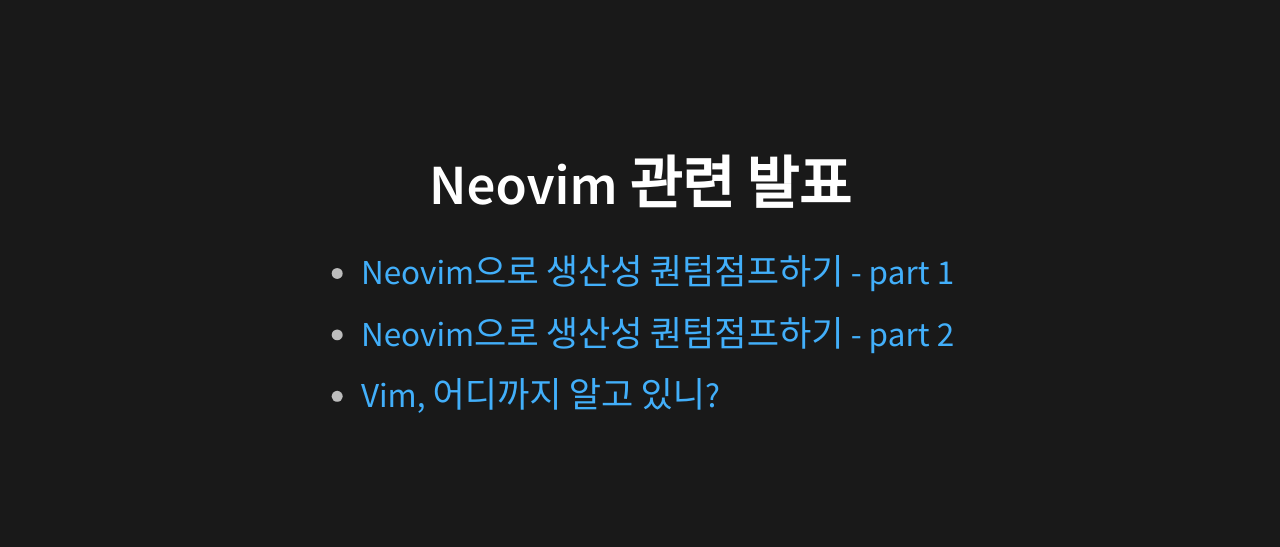
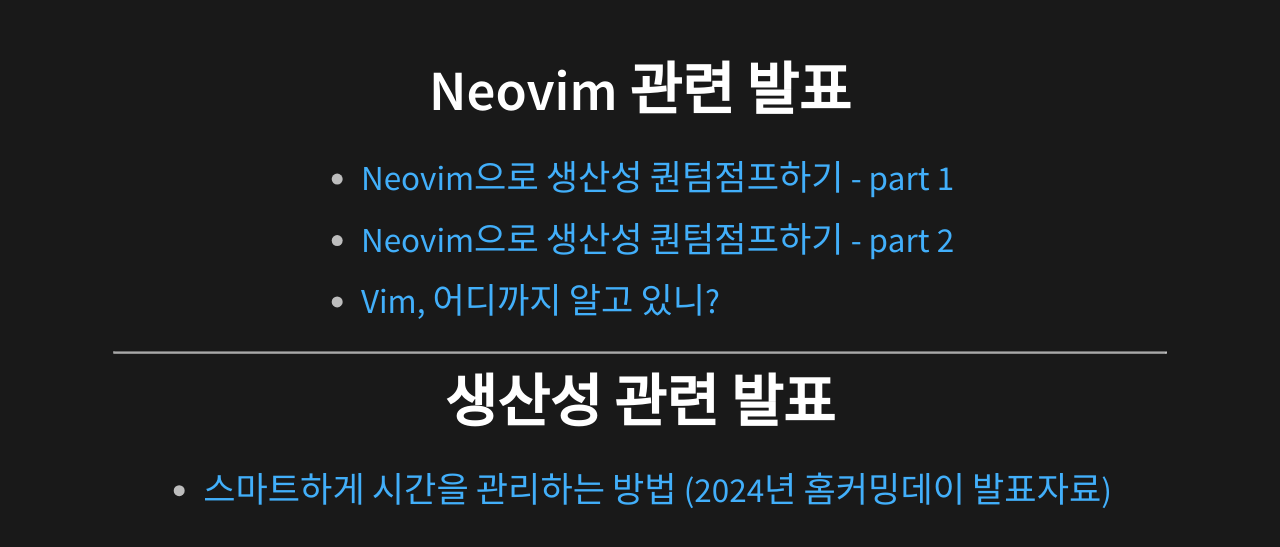
Before and after one commit to kodingwarrior/slides, a website: page index.html in a window 1280 px wide. Shown: the part 109-656 px from the top of the page. Drawn offline with Linux system fonts and the light colour scheme.

Commit message:
Add new slide on time management for 2024 Homecoming Day
* Added a link to a presentation on smart time management techniques

```diff
--- a/index.html
+++ b/index.html
@@ -16,12 +16,18 @@
 	<body>
 		<div class="reveal">
 			<div class="slides">
-				<section data-markdown>
+				<section data-markdown data-separator="^\n---\n$">
 				# Neovim 관련 발표
 
 				* [Neovim으로 생산성 퀀텀점프하기 - part 1](https://kodingwarrior.github.io/wiki/appendix/excelcon-2nd/)
 				* [Neovim으로 생산성 퀀텀점프하기 - part 2](/boosting-productivity-part-2.html)
 				* [Vim, 어디까지 알고 있니?](https://docs.google.com/presentation/d/1GCulyA0F2NbLrFrMEaYKzR4XuJTLTE1qL6KMIqhbFXQ/edit#slide=id.g267bee66bb2_0_55)
+
+				---
+
+				# 생산성 관련 발표
+
+				* [스마트하게 시간을 관리하는 방법 (2024년 홈커밍데이 발표자료)](https://docs.google.com/presentation/d/1giw1nNlmWONebKRYlps5FvuG_UsPiDrUfoJon4DttVc/edit#slide=id.p)
 				</section>
 			</div>
 		</div>
```
